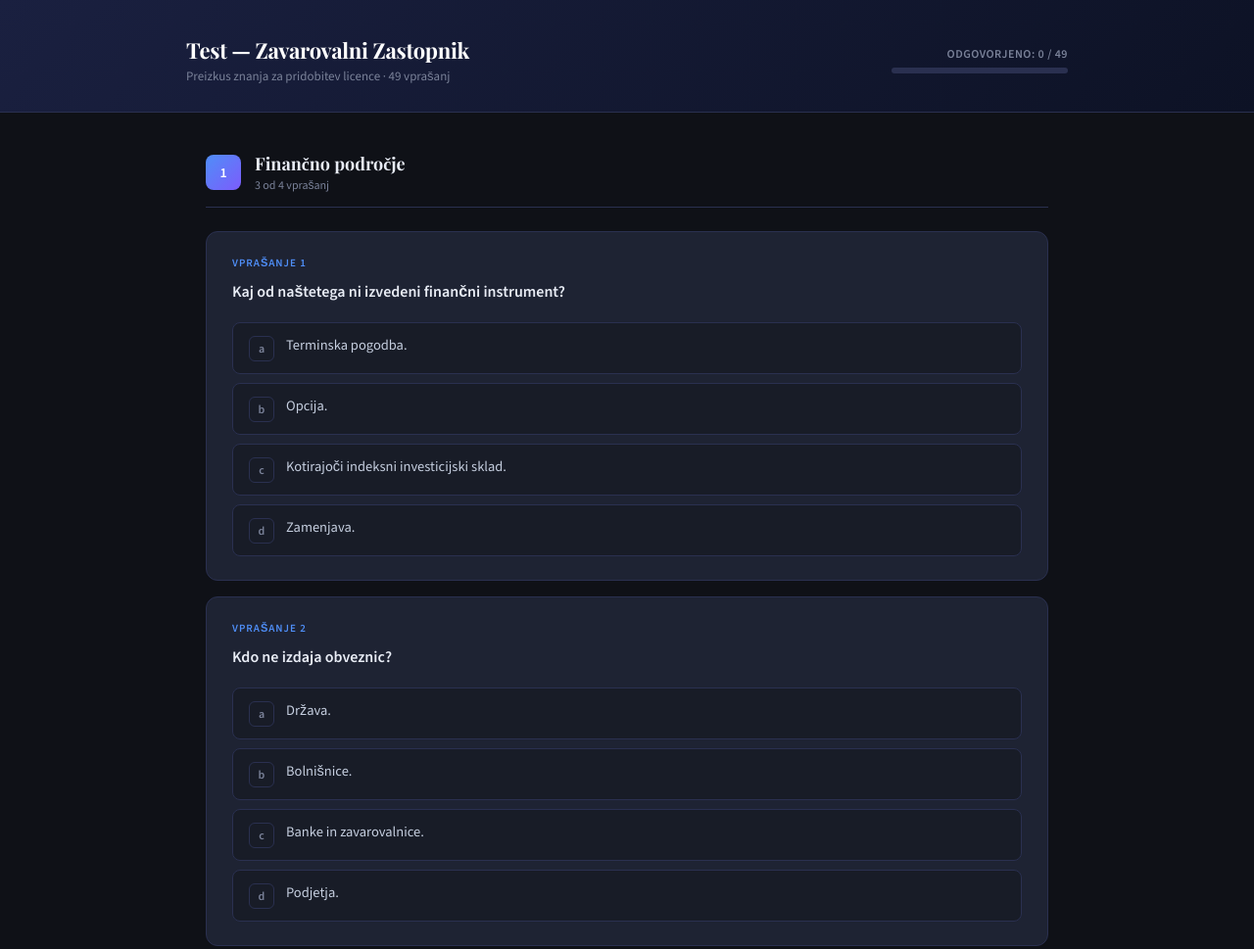
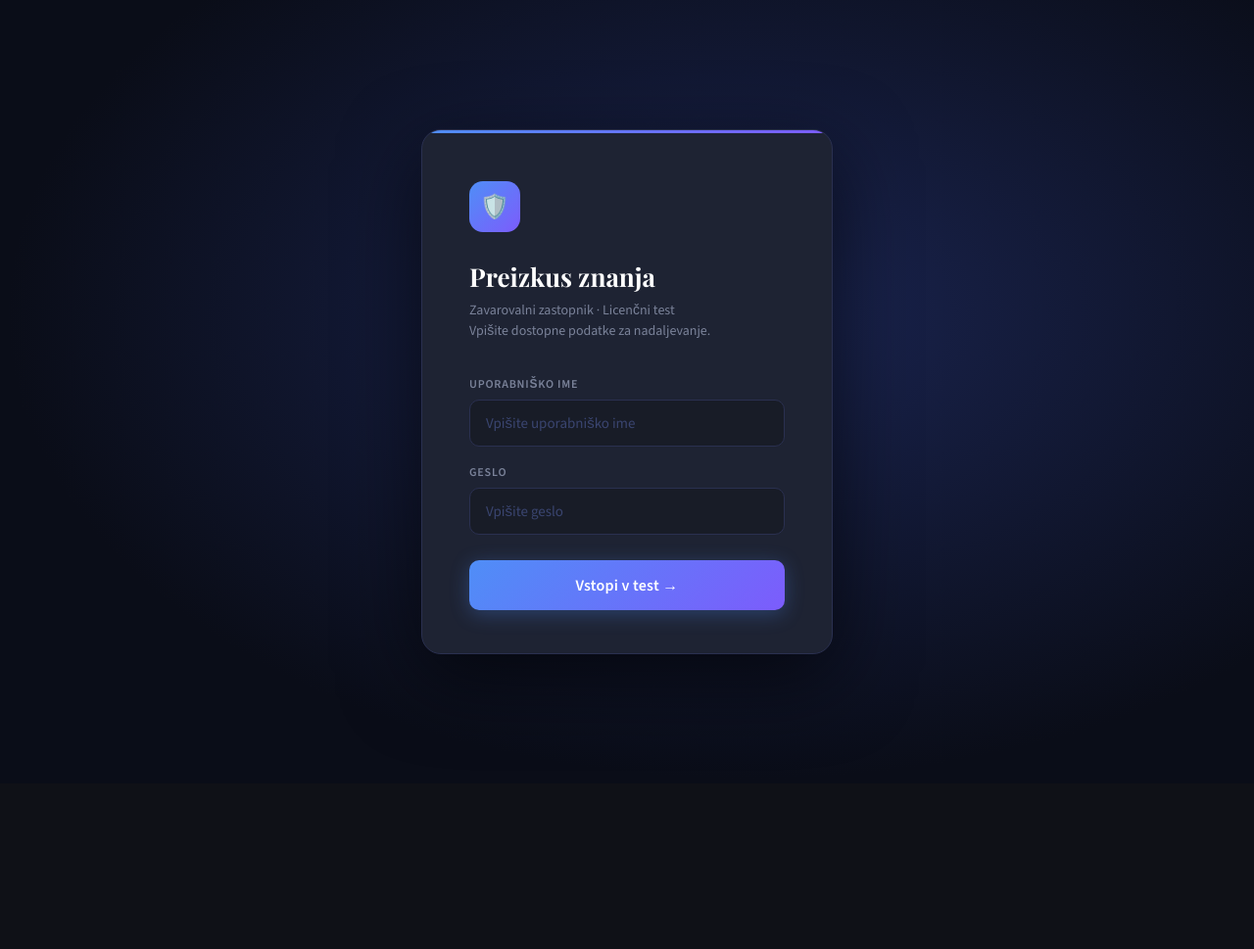
Before and after one commit to blazerculj-max/Test-2, a plain HTML site: page index.html in a window 1280 px wide. Shown: the top 969 px of the page at 98% size. After the commit the page ends 880 px from the top, so only its background shows below. Drawn offline with nearby package versions, Linux system fonts and the light colour scheme.

Commit message:
Update index.html

```diff
--- a/index.html
+++ b/index.html
@@ -503,9 +503,162 @@
     .question-card { padding: 18px 16px; }
     .btn-submit { padding: 16px 40px; font-size: 15px; }
   }
+
+  /* ── LOGIN ── */
+  #login-screen {
+    min-height: 100vh;
+    display: flex;
+    align-items: center;
+    justify-content: center;
+    background: radial-gradient(ellipse at 60% 40%, #1a2450 0%, #0a0d18 70%);
+    padding: 24px;
+  }
+
+  .login-card {
+    background: var(--card);
+    border: 1px solid var(--border);
+    border-radius: 20px;
+    padding: 52px 48px 44px;
+    width: 100%;
+    max-width: 420px;
+    box-shadow: 0 24px 80px rgba(0,0,0,0.6);
+    position: relative;
+    overflow: hidden;
+  }
+
+  .login-card::before {
+    content: '';
+    position: absolute;
+    top: 0; left: 0; right: 0;
+    height: 3px;
+    background: linear-gradient(90deg, var(--accent), var(--accent2));
+  }
+
+  .login-logo {
+    width: 52px;
+    height: 52px;
+    border-radius: 14px;
+    background: linear-gradient(135deg, var(--accent), var(--accent2));
+    display: flex;
+    align-items: center;
+    justify-content: center;
+    font-size: 24px;
+    margin-bottom: 28px;
+  }
+
+  .login-title {
+    font-family: 'Playfair Display', serif;
+    font-size: 26px;
+    font-weight: 700;
+    color: #fff;
+    margin-bottom: 6px;
+  }
+
+  .login-sub {
+    font-size: 14px;
+    color: var(--muted);
+    margin-bottom: 36px;
+    line-height: 1.5;
+  }
+
+  .login-field {
+    margin-bottom: 18px;
+  }
+
+  .login-label {
+    font-size: 12px;
+    font-weight: 600;
+    color: var(--muted);
+    text-transform: uppercase;
+    letter-spacing: 0.8px;
+    display: block;
+    margin-bottom: 8px;
+  }
+
+  .login-input {
+    width: 100%;
+    background: var(--surface);
+    border: 1.5px solid var(--border);
+    border-radius: 10px;
+    padding: 13px 16px;
+    font-size: 15px;
+    font-family: 'Source Sans 3', sans-serif;
+    color: var(--text);
+    outline: none;
+    transition: border-color 0.2s;
+  }
+
+  .login-input:focus {
+    border-color: var(--accent);
+  }
+
+  .login-input::placeholder { color: #3a4570; }
+
+  .login-error {
+    background: rgba(239,68,68,0.1);
+    border: 1px solid rgba(239,68,68,0.35);
+    border-radius: 8px;
+    padding: 11px 14px;
+    font-size: 13.5px;
+    color: var(--red);
+    margin-bottom: 18px;
+    display: none;
+    text-align: center;
+  }
+
+  .btn-login {
+    width: 100%;
+    background: linear-gradient(135deg, var(--accent), var(--accent2));
+    color: #fff;
+    border: none;
+    padding: 15px;
+    border-radius: 10px;
+    font-size: 16px;
+    font-weight: 700;
+    font-family: 'Source Sans 3', sans-serif;
+    cursor: pointer;
+    margin-top: 8px;
+    transition: all 0.2s;
+    box-shadow: 0 4px 20px rgba(79,142,247,0.3);
+    letter-spacing: 0.2px;
+  }
+
+  .btn-login:hover {
+    transform: translateY(-1px);
+    box-shadow: 0 8px 28px rgba(79,142,247,0.45);
+  }
+
+  .btn-login:active { transform: translateY(0); }
+
+  #app-screen { display: none; }
 </style>
 </head>
 <body>
+
+<!-- ── LOGIN ZASLON ── -->
+<div id="login-screen">
+  <div class="login-card">
+    <div class="login-logo">🛡️</div>
+    <div class="login-title">Preizkus znanja</div>
+    <div class="login-sub">Zavarovalni zastopnik · Licenčni test<br>Vpišite dostopne podatke za nadaljevanje.</div>
+
+    <div class="login-field">
+      <label class="login-label" for="inp-user">Uporabniško ime</label>
+      <input class="login-input" id="inp-user" type="text" placeholder="Vpišite uporabniško ime" autocomplete="username" />
+    </div>
+    <div class="login-field">
+      <label class="login-label" for="inp-pass">Geslo</label>
+      <input class="login-input" id="inp-pass" type="password" placeholder="Vpišite geslo" autocomplete="current-password" />
+    </div>
+
+    <div class="login-error" id="login-error">Napačno uporabniško ime ali geslo.</div>
+
+    <button class="btn-login" onclick="doLogin()">Vstopi v test →</button>
+  </div>
+</div>
+
+<!-- ── APLIKACIJA (skrita do prijave) ── -->
+<div id="app-screen">
 
 <div class="header">
   <div class="header-inner">
@@ -545,9 +698,38 @@
   </div>
 </div>
 
-</div>
+</div> <!-- konec #app-screen -->
 
 <script>
+// ============================================================
+//  PRIJAVA — tukaj nastavi uporabniško ime in geslo
+// ============================================================
+const LOGIN_USERNAME = "Test2026";
+const LOGIN_PASSWORD = "TRIS";
+
+function doLogin() {
+  const user = document.getElementById('inp-user').value.trim();
+  const pass = document.getElementById('inp-pass').value.trim();
+  const err  = document.getElementById('login-error');
+
+  if (user === LOGIN_USERNAME && pass === LOGIN_PASSWORD) {
+    document.getElementById('login-screen').style.display = 'none';
+    document.getElementById('app-screen').style.display = 'block';
+    buildQuiz();
+  } else {
+    err.style.display = 'block';
+    document.getElementById('inp-pass').value = '';
+    document.getElementById('inp-pass').focus();
+  }
+}
+
+// Enter tipka sproži prijavo
+document.addEventListener('keydown', function(e) {
+  if (e.key === 'Enter' && document.getElementById('login-screen').style.display !== 'none') {
+    doLogin();
+  }
+});
+
 // ============================================================
 //  SKLOPI — tukaj določiš ime sklopa in koliko vprašanj se
 //  naključno izbere na testu (pick).
@@ -616,13 +798,6 @@ const QUESTIONS = [
       "Slovensko zavarovalno združenje, Banka Slovenije in Združenje družb za upravljanje."
     ],
     correct: 2
-  },
-  {
-    id: 102,
-    section: "financno",
-    text: "Kateri izmed teh NI instrument denarnega trga?",
-    options: ["Zakladne menice.", "Delnice", "Blagajniški zapisi", "Komercialni zapisi"],
-    correct: 1
   },
   // ── SKLOP 2: ZAVAROVALNO-PRAVNE OSNOVE ── (section: "pravne")
   {
@@ -1345,8 +1520,6 @@ function retryTest() {
   buildQuiz();
   window.scrollTo({ top: 0, behavior: 'smooth' });
 }
-
-buildQuiz();
 </script>
 </body>
 </html>
```
